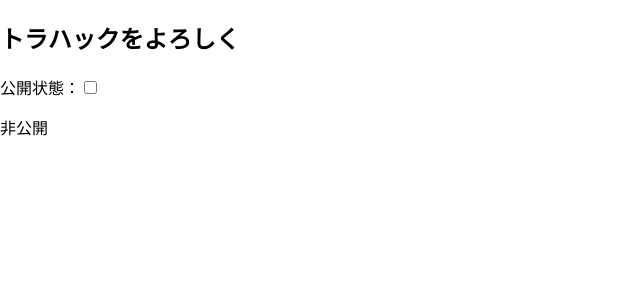
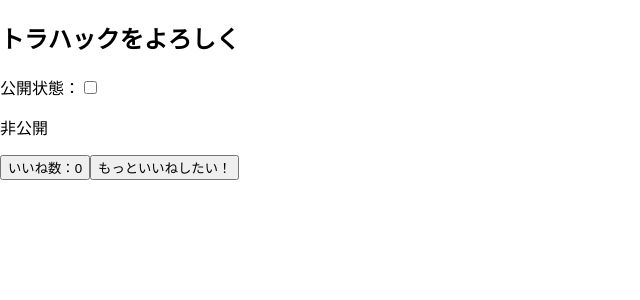
Before and after one commit to Kanetomo/tora, a React (Create React App) app: page / in a window 1280 px wide. Shown: the top 300 px of the page, without its empty margins (0-640 px from the left). Built offline with nearby package versions, Linux system fonts and the light colour scheme.

Commit message:
useEffectに置き換え

```diff
--- a/src/Article.jsx
+++ b/src/Article.jsx
@@ -1,5 +1,5 @@
 import React, {useState} from 'react';
-// import LikeButton from './LikeButton';
+import LikeButton from './LikeButton';
 
 const Article = (props) => {
     const [isPublished, togglePublished] = useState(false);
@@ -16,7 +16,7 @@ const Article = (props) => {
             <label htmlFor="check">公開状態：</label>
             <input type="checkbox" checkd={isPublished} id="check" onClick={() => togglePublished(!isPublished)}/>
             <p>{publishState}</p>
-            {/* <LikeButton count={props.count} /> */}
+            <LikeButton />
         </div>
     )
 };
--- a/src/LikeButton.jsx
+++ b/src/LikeButton.jsx
@@ -1,8 +1,28 @@
-import React from 'react';
+import React,{useState,useEffect} from 'react';
 
 const LikeButton = (props) => {
+    const[count, counter] = useState(0);
+    const[limit, release] = useState(true);
+
+    const countUp = () => {
+        counter(count + 1)
+    }
+
+    useEffect(() => {
+        document.getElementById('counter').addEventListener('click', countUp)
+        if(count >= 10) {
+            counter(0)
+        }
+        return () => {
+            document.getElementById('counter').removeEventListener('click', countUp)
+        }
+    }, [limit]);
+
     return(
-        <button id={"counter"}>いいね数：{props.count}</button>
+        <React.Fragment>
+            <button id={"counter"}>いいね数：{count}</button>
+            <button onClick={() => release(!limit)}>もっといいねしたい！</button>
+        </React.Fragment>
     )
 }
 
--- a/src/index.js
+++ b/src/index.js
@@ -1,7 +1,7 @@
 import React from 'react';
 import ReactDOM from 'react-dom';
 import './index.css';
-import App from './App';
+// import App from './App';
 import reportWebVitals from './reportWebVitals';
 import Blog from './Blog';
 
```
Also changed, not shown: 1 other file (tests, documents, lock files or other folders).
